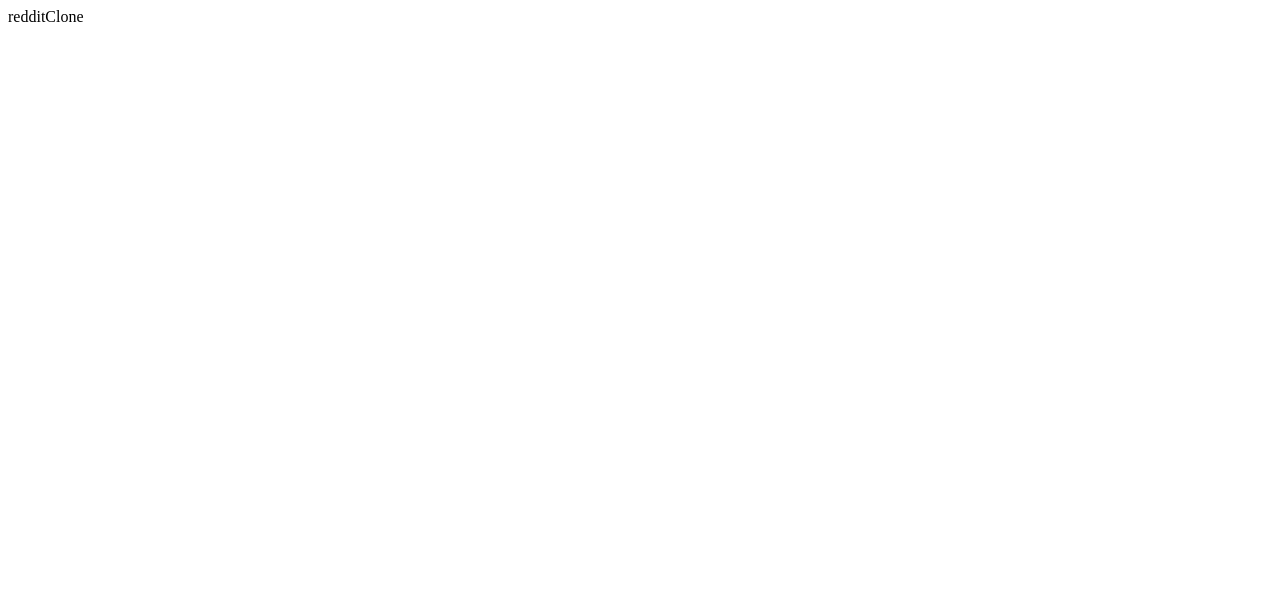
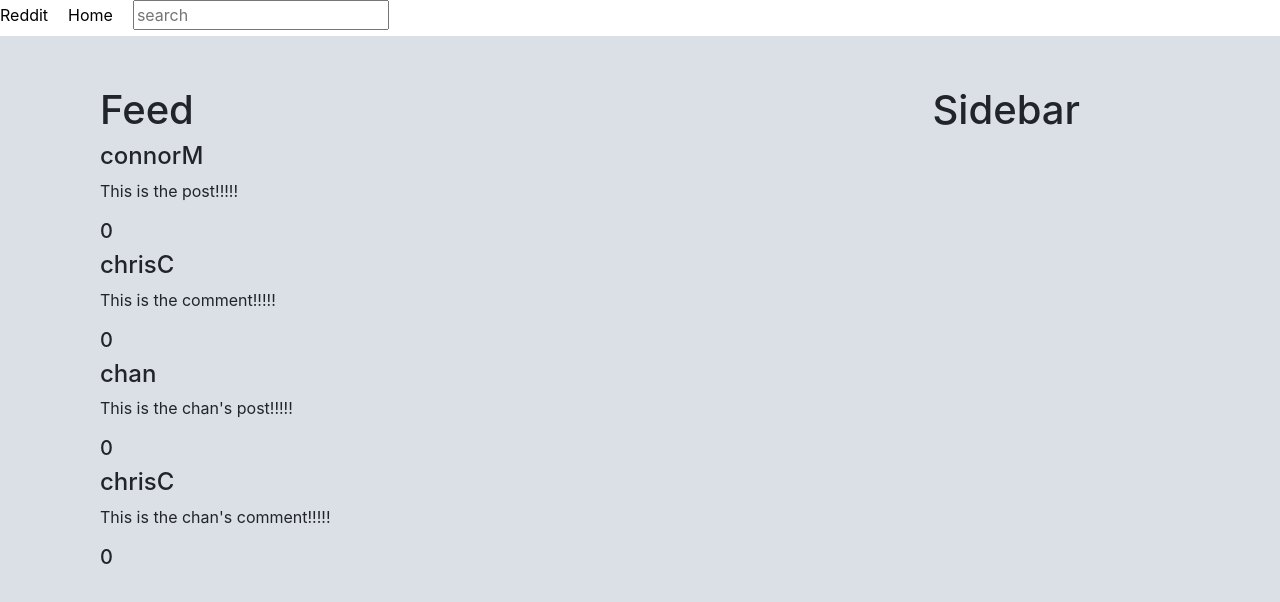
Before and after one commit to ChrisMCrow/reddit-clone, a React app: page / in a window 1280 px wide. Shown: the top 602 px of the page. Built offline with nearby package versions, Linux system fonts and the light colour scheme.

Commit message:
add navbar, mainContent, Post, and Comment

```diff
--- a/package.json
+++ b/package.json
@@ -18,7 +18,8 @@
     "react-dom": "^15.5.4",
     "react-router-dom": "^4.0.0",
     "style-loader": "^0.23.1",
-    "styled-jsx": "^3.1.2"
+    "styled-jsx": "^3.1.2",
+    "bootstrap": "^4.1.3"
   },
   "devDependencies": {
     "babel-core": "^6.24.1",
--- a/src/components/App.jsx
+++ b/src/components/App.jsx
@@ -1,11 +1,6 @@
 import React from 'react';
-//import PropTypes from 'prop-types';
-import { Switch, Route } from 'react-router-dom';
-
-/*
-  import { Link } from 'react-router-dom';
-  <Link to="/">Home</Link> | <Link to="/newticket">Create Ticket</Link>
-*/
+import Navbar from './Navbar';
+import MainContent from './MainContent';
 
 function App(){
   var styles = {
@@ -15,15 +10,10 @@ function App(){
       <style jsx>{`
         font-family: Helvetica;
       `}</style>
-      redditClone
-      {/* <Switch>
-        <Route exact path='/' component={} />
-      </Switch> */}
+      <Navbar/>
+      <MainContent/>
     </div>
   );
 }
 
-//App.propTypes = {
-//};
-
 export default App;
--- /dev/null
+++ b/src/components/Comment.jsx
@@ -0,0 +1,20 @@
+import React from 'react';
+import PropTypes from "prop-types";
+
+
+function Comment(props) {
+  return (
+    <div>
+      <h4>{props.username}</h4>
+      <p>{props.postContent}</p>
+      <h5>{props.votes}</h5>
+    </div>
+  )
+}
+
+Comment.prototype={
+  username: PropTypes.string,
+  postContent: PropTypes.string,
+  votes: PropTypes.number
+}
+export default Comment;
--- /dev/null
+++ b/src/components/Feed.jsx
@@ -0,0 +1,62 @@
+import React from 'react';
+import Post from './Post';
+import { v4 } from 'uuid';
+
+
+function Feed() {
+
+  let masterPostList = [
+    {
+      username: "connorM",
+      time: new Date('December 17, 1995 03:24:00'),
+      postContent: "This is the post!!!!!",
+      votes: 0,
+      comments: [
+        {
+          username: "chrisC",
+          postContent: "This is the comment!!!!!",
+          time: new Date('December 18, 1995 03:24:00'),
+          votes: 0,
+          id: v4()
+        }
+      ],
+      id: v4()
+    },
+    {
+      username: "chan",
+      time: new Date('December 17, 1995 03:24:00'),
+      postContent: "This is the chan's post!!!!!",
+      votes: 0,
+      comments: [
+        {
+          username: "chrisC",
+          postContent: "This is the chan's comment!!!!!",
+          time: new Date('December 18, 1995 03:24:00'),
+          votes: 0,
+          id: v4()
+        }
+      ],
+      id: v4()
+    }
+
+  ]
+  return (
+    <div>
+      <h1>Feed</h1>
+      <div>
+        {masterPostList.map((post) => (
+          <Post
+          username={post.username}
+          time={post.time}
+          postContent={post.postContent}
+          votes={post.votes}
+          comments={post.comments}
+          key={post.id}
+          />
+        ))}
+      </div>
+    </div>
+  );
+}
+
+export default Feed;
--- /dev/null
+++ b/src/components/MainContent.jsx
@@ -0,0 +1,25 @@
+import React from 'react';
+import Feed from './Feed';
+import Sidebar from './Sidebar';
+
+function MainContent() {
+  return(
+    <div className='row main-body'>
+      <style jsx>{`
+        .main-body {
+          min-height: 100vh;
+          background-color: #dae0e6;
+          padding: 50px 100px;
+        }
+      `}</style>
+      <div className='col-md-9'>
+        <Feed />
+      </div>
+      <div className='col-md-3'>
+        <Sidebar />
+      </div>
+    </div>
+  )
+}
+
+export default MainContent;
--- /dev/null
+++ b/src/components/Navbar.jsx
@@ -0,0 +1,49 @@
+import React from 'react';
+import { Link } from 'react-router-dom';
+
+function Navbar() {
+  return (
+    <div id='navbar'>
+      <style jsx>{`
+        ul {
+          list-style-type: none;
+          color: black;
+          margin: 0;
+          padding: 0;
+          overflow: hidden;
+          background-color: white;
+        }
+
+        li {
+          display: inline-block;
+          margin-right: 20px;
+        }
+
+        ul:first-child {
+          display: block;
+          text-align: center;
+          padding: 14px 16px;
+          text-decoration: none;
+        }
+
+        li:hover {
+          color: darkorange;
+          cursor: pointer;
+        }
+
+        #navbar {
+          display: inline-block;
+        }
+      `}</style>
+      <ul>
+        <li>Reddit</li>
+        <li>Home</li>
+        <li>
+          <input placeholder='search'/>
+        </li>
+      </ul>
+    </div>
+  );
+}
+
+export default Navbar;
--- /dev/null
+++ b/src/components/Post.jsx
@@ -0,0 +1,33 @@
+import React from 'react';
+import Comment from './Comment';
+import PropTypes from "prop-types";
+
+
+function Post(props) {
+  return (
+    <div>
+      <h4>{props.username}</h4>
+      <p>{props.postContent}</p>
+      <h5>{props.votes}</h5>
+      {props.comments.map((comment) =>
+        <Comment
+          username={comment.username}
+          postContent={comment.postContent}
+          time={comment.time}
+          votes={comment.votes}
+          key={comment.id}
+          />
+      )}
+    </div>
+  )
+}
+
+Post.propTypes = {
+  username: PropTypes.string,
+  time: PropTypes.object,
+  postContent: PropTypes.string,
+  votes: PropTypes.number,
+  comments: PropTypes.array
+
+}
+export default Post;
--- /dev/null
+++ b/src/components/Sidebar.jsx
@@ -0,0 +1,11 @@
+import React from 'react';
+
+function Sidebar() {
+  return(
+    <div>
+      <h1>Sidebar</h1>
+    </div>
+  );
+}
+
+export default Sidebar;
--- a/src/index.jsx
+++ b/src/index.jsx
@@ -3,6 +3,7 @@ import ReactDOM from 'react-dom';
 import App from './components/App';
 import { AppContainer } from 'react-hot-loader';
 import { HashRouter } from 'react-router-dom';
+import 'bootstrap/dist/css/bootstrap.min.css';
 
 const render = (Component) => {
   ReactDOM.render(
```
Also changed, not shown: 1 other file (tests, documents, lock files or other folders).
